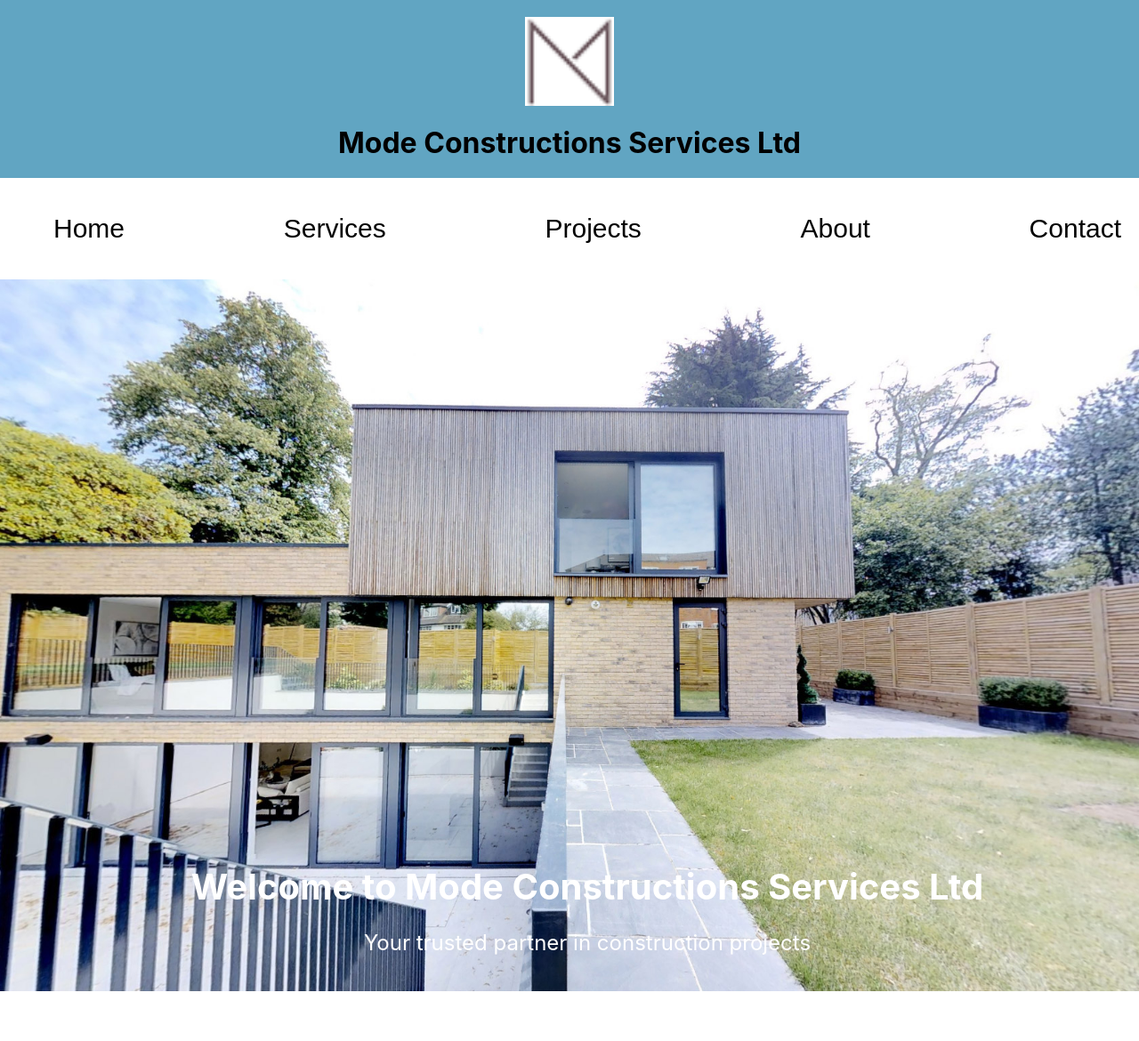
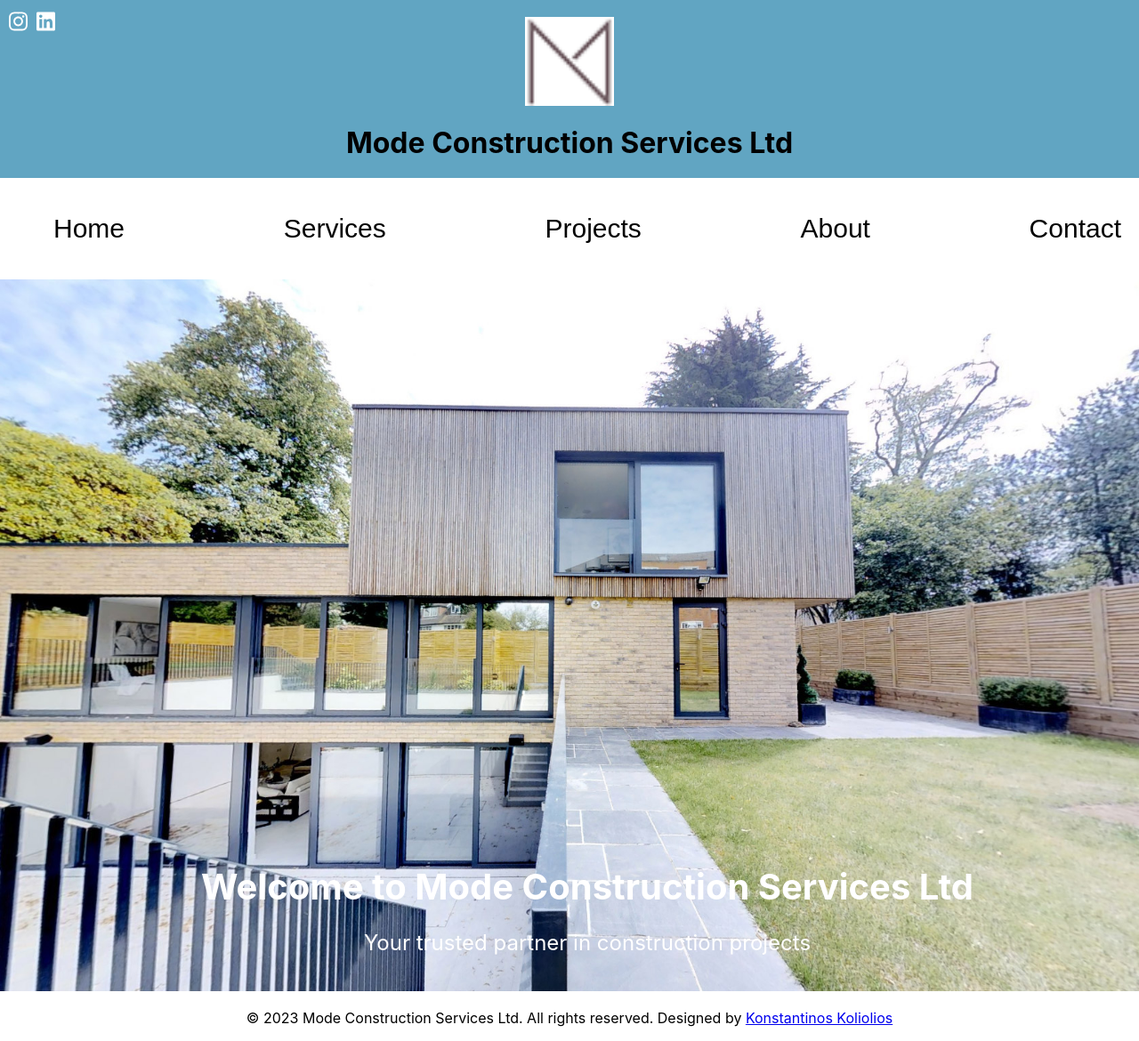
Before and after one commit to kostas39/mode_new, a React (Create React App) app: page / in a window 1280 px wide. Shown: the top 1170 px of the page at 89% size. Before the commit the page ends 1118 px from the top, so only its background shows below. Built offline with nearby package versions, Linux system fonts and the light colour scheme.

Commit message:
footer component

```diff
--- a/package.json
+++ b/package.json
@@ -5,6 +5,7 @@
   "dependencies": {
     "@fortawesome/fontawesome-free": "^6.4.0",
     "@fortawesome/fontawesome-svg-core": "^6.4.0",
+    "@fortawesome/free-brands-svg-icons": "^6.4.0",
     "@fortawesome/free-solid-svg-icons": "^6.4.0",
     "@fortawesome/react-fontawesome": "^0.2.0",
     "@testing-library/jest-dom": "^5.16.5",
--- a/src/App.js
+++ b/src/App.js
@@ -2,6 +2,7 @@ import './App.css';
 import Header from './components/Header/Header';
 import Navbar from './components/Navbar/Navbar';
 import Hero from './components/Hero/Hero';
+import Footer from './components/Footer/Footer';
 
 function App() {
   return (
@@ -9,6 +10,7 @@ function App() {
       <Header />
       <Navbar />
       <Hero />
+      <Footer />
     </div>
   );
 }
--- /dev/null
+++ b/src/components/Footer/Footer.js
@@ -0,0 +1,14 @@
+import React from "react";
+import "./Footer.css";
+
+const Footer = () => {
+  return (
+    <footer className="footer">
+      <div className="footer-content">
+        <p>&copy; 2023 Mode Construction Services Ltd. All rights reserved. Designed by <a href="https://www.linkedin.com/in/konstantinoskoliolios/" target="_blank" rel="noopener noreferrer">Konstantinos Koliolios</a></p>
+      </div>
+    </footer>
+  );
+};
+
+export default Footer;
--- a/src/components/Header/Header.css
+++ b/src/components/Header/Header.css
@@ -24,3 +24,16 @@
   width: 100px;
   height: 100px;
 }
+.social-icons {
+  position: absolute;
+  top: 10px; /* Adjust the top value to position the icons */
+  left: 10px; /* Adjust the left value to position the icons */
+  display: flex;
+  align-items: center;
+}
+
+.social-icons a {
+  margin-right: 10px; /* Adjust the margin between the icons */
+  color: #fff;
+  font-size: 1.5rem;
+}
--- a/src/components/Header/Header.js
+++ b/src/components/Header/Header.js
@@ -1,12 +1,22 @@
 import React from "react";
 import "./Header.css";
+import { FontAwesomeIcon } from "@fortawesome/react-fontawesome";
+import { faInstagram, faLinkedin } from "@fortawesome/free-brands-svg-icons";
 import logo from "../../assets/mode_logo.png"; // Assuming you have a logo image file named "logo.png" in the same directory
 
 const Header = () => {
   return (
     <div className="header">
+      <div className="social-icons">
+        <a href="https://www.instagram.com/modeconstruction/" target="_blank" rel="noopener noreferrer">
+          <FontAwesomeIcon icon={faInstagram} />
+        </a>
+        <a href="https://www.linkedin.com/in/mode-construction-services-ltd-a86753254/" target="_blank" rel="noopener noreferrer">
+          <FontAwesomeIcon icon={faLinkedin} />
+        </a>
+      </div>
       <img src={logo} alt="Logo" className="logo" />
-      <h1>Mode Constructions Services Ltd</h1>
+      <h1>Mode Construction Services Ltd</h1>
     </div>
   );
 };
--- a/src/components/Hero/Hero.js
+++ b/src/components/Hero/Hero.js
@@ -7,7 +7,7 @@ const Hero = () => {
     <div className="hero">
       <img src={heroImage} alt="Hero" className="hero-image" />
       <div className="content">
-        <h1>Welcome to Mode Constructions Services Ltd</h1>
+        <h1>Welcome to Mode Construction Services Ltd</h1>
         <p>Your trusted partner in construction projects</p>
       </div>
     </div>
```
Also changed, not shown: src/components/Footer/Footer.css (added), 1 other file (tests, documents, lock files or other folders).
